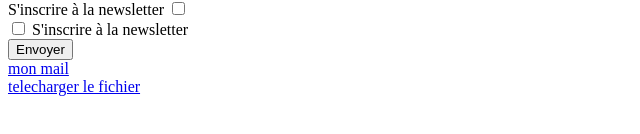
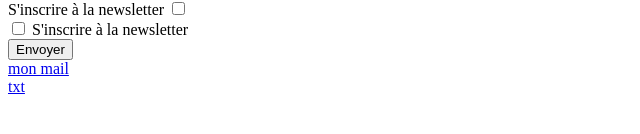
Before and after one commit to matm599/jc, a plain HTML site: page index.html in a window 1280 px wide. Shown: the part 1599-1733 px from the top of the page, without its empty margins (0-640 px from the left). Drawn offline with Linux system fonts and the light colour scheme.

Commit message:
Update index.html

```diff
--- a/index.html
+++ b/index.html
@@ -125,7 +125,7 @@
     <footer>
         <a href="mailto:995matb@gmail.com" target="_blank">mon mail</a>
         <br>
-        <a href="./test.txt">telecharger le fichier</a>
+        <a href="./test.txt">txt</a>
         <br><br><br><br><br><br><br><br><br><br>
         <br><br><br><br><br><br><br><br><br><br>
     </footer>
```
